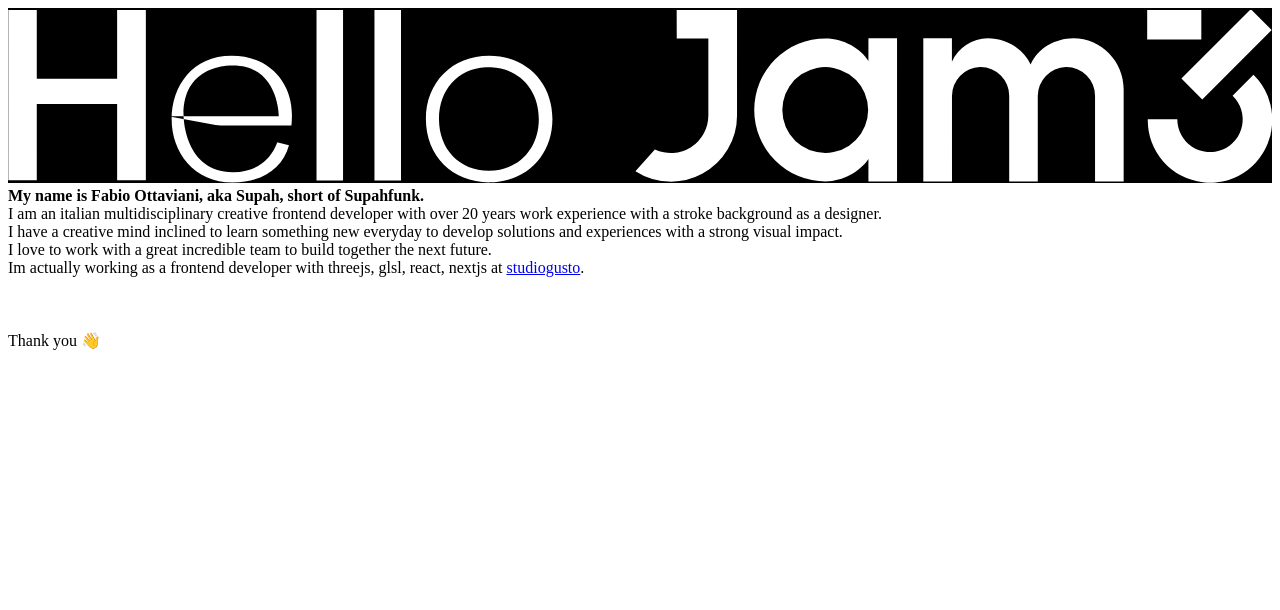
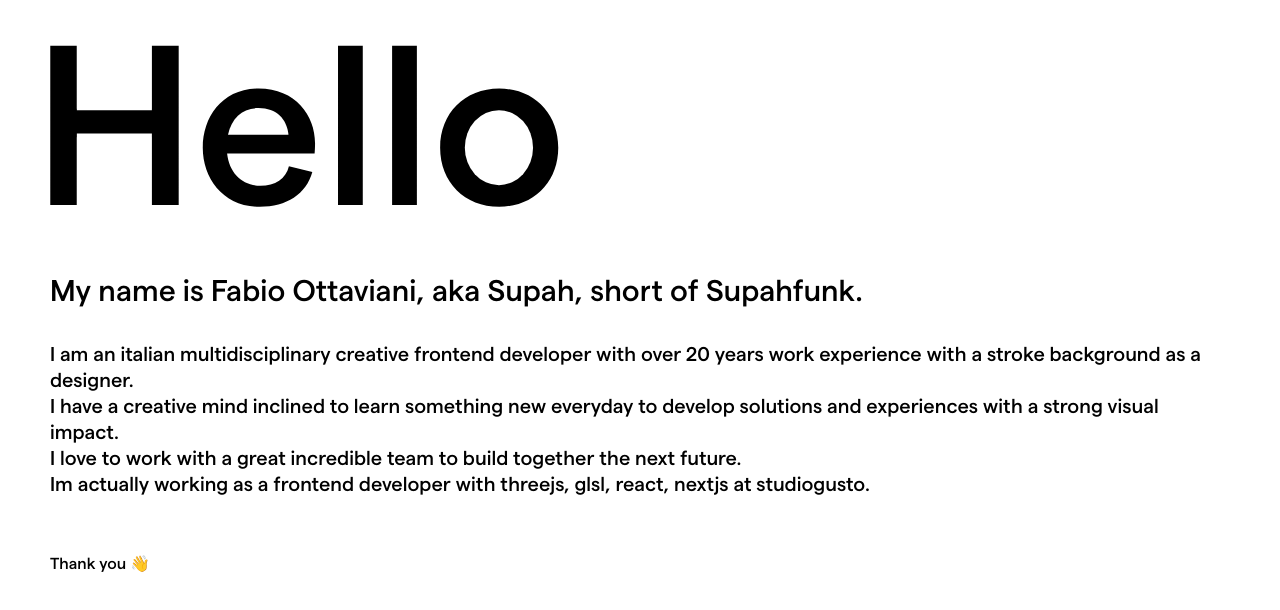
Before and after one commit to pronoia9/portfolio-supah, a React (Vite) app: page / in a window 1280 px wide. Shown: the top 610 px of the page. Built offline with nearby package versions, Linux system fonts and the light colour scheme.

Commit message:
add all styles to global styles (initially)

```diff
--- a/src/style/GlobalStyles.js
+++ b/src/style/GlobalStyles.js
@@ -24,6 +24,304 @@ const GlobalStyles = createGlobalStyle`
     --c-font: ${({ theme }) => theme.font};
     --font: 'Matter';
   }
+
+  *,:after,:before {
+    box-sizing: border-box
+  }
+
+  html {
+    font-size: 10px
+  }
+
+  body {
+    background: #fff;
+    color: #000;
+    margin: 0;
+    padding: 0;
+    font-family: Matter,Helvetica,Arial,sans-serif;
+    font-size: 1.6rem;
+    font-weight: 300
+  }
+
+  #root {
+    padding: 4.4rem 5rem 6rem
+  }
+
+  @media(max-width: 440px) {
+    #root {
+      padding:4.4rem 2.5rem 6rem
+    }
+  }
+
+  a {
+    color: inherit;
+    text-decoration: none
+  }
+
+  h2 {
+    font-size: 7.2rem;
+    font-weight: 500;
+    margin-bottom: 1rem
+  }
+
+  h2+p {
+    margin-bottom: 4rem
+  }
+
+  @media(max-width: 440px) {
+    h2 {
+      font-size:4rem
+    }
+  }
+
+  h3 {
+    font-size: 1.5rem;
+    font-weight: 500;
+    margin: 0
+  }
+
+  .works .work {
+    font-size: 3rem;
+    font-weight: 500
+  }
+
+  @media(max-width: 440px) {
+    .works .work {
+      font-size:2rem
+    }
+  }
+
+  .works .work a {
+    background: #fff;
+    padding: 1rem 0;
+    display: block;
+    position: relative;
+    z-index: 1;
+    border-top: 1px solid #000;
+    border-bottom: 1px solid #000;
+    margin-top: -1px;
+    display: flex;
+    align-items: center
+  }
+
+  .works .work a:visited:after {
+    color: #000
+  }
+
+  .works .work a:after {
+    content: "âœ“";
+    position: absolute;
+    right: 10px;
+    color: #fff
+  }
+
+  @media(max-width: 440px) {
+    .works .work a:after {
+      -webkit-transform:none!important;
+      transform: none!important;
+      font-size: 1.5rem;
+      top: 15px;
+      right: 4px
+    }
+  }
+
+  .works .work img {
+    width: auto;
+    height: 80px;
+    margin-right: 10px
+  }
+
+  .works .work em {
+    font-weight: 300;
+    font-size: 2rem;
+    font-style: normal
+  }
+
+  .works .work span {
+    pointer-events: none
+  }
+
+  .link,.works .work span {
+    display: inline-block
+  }
+
+  @media(max-width: 440px) {
+    .link {
+      -webkit-transform:translateX(4px)!important;
+      transform: translateX(4px)!important
+    }
+  }
+
+  .overlay {
+    position: absolute;
+    z-index: 2;
+    top: 0;
+    left: 0;
+    width: 100%;
+    height: 100%;
+    background: #fff;
+    mix-blend-mode: difference;
+    -webkit-transform: scaleY(0);
+    transform: scaleY(0);
+    pointer-events: none
+  }
+
+  .experiments {
+    -webkit-columns: 2;
+    column-count: 2
+  }
+
+  @media(max-width: 640px) {
+    .experiments {
+      -webkit-columns:1;
+      column-count: 1
+    }
+  }
+
+  .experiments .experiment {
+    font-size: 1.8rem;
+    font-weight: 500
+  }
+
+  .experiments .experiment a {
+    background: #fff;
+    padding: 1rem 0;
+    display: block;
+    position: relative;
+    z-index: 1;
+    border-top: 1px solid #000;
+    border-bottom: 1px solid #000;
+    margin-top: -1px;
+    display: flex;
+    align-items: center
+  }
+
+  .experiments .experiment a img {
+    width: auto;
+    height: 60px;
+    margin-right: 10px
+  }
+
+  .experiments .experiment a:visited:after {
+    color: #000
+  }
+
+  .experiments .experiment a:after {
+    content: "âœ“";
+    position: absolute;
+    right: 10px;
+    color: #fff
+  }
+
+  .experiments .experiment em {
+    font-weight: 300;
+    font-size: 1.2rem;
+    font-style: normal;
+    display: inline-block;
+    width: 17px
+  }
+
+  .experiments .experiment span {
+    display: inline-block;
+    pointer-events: none
+  }
+
+  .intro,section {
+    opacity: 0
+  }
+
+  .intro {
+    margin-top: 6rem;
+    font-size: 2rem;
+    line-height: 1.3
+  }
+
+  .intro strong {
+    font-size: 3rem;
+    display: block;
+    margin-bottom: .5rem;
+    font-weight: 300
+  }
+
+  @media(max-width: 440px) {
+    .intro strong {
+      font-size:2.6rem
+    }
+  }
+
+  .cls-1,.cls-2 {
+    fill: none;
+    stroke: #000;
+    stroke-miterlimit: 10
+  }
+
+  .cls-1 {
+    stroke-width: 21px
+  }
+
+  .cls-2 {
+    stroke-width: 25px
+  }
+
+  .cls-3 {
+    fill: #fff
+  }
+
+  .cv-work {
+    display: block;
+    padding: 2rem 0;
+    font-size: 1.6rem;
+    border-bottom: 1px solid #000
+  }
+
+  .cv-work h3 {
+    font-size: 1.8rem
+  }
+
+  .cv-work .years {
+    font-size: 1.4rem;
+    margin-bottom: 3px
+  }
+
+  .cv-work a {
+    border-bottom: 1px dashed #000
+  }
+
+  ul {
+    margin: 0;
+    padding: 0
+  }
+
+  ul li {
+    list-style-type: none;
+    font-size: 1.6rem
+  }
+
+  ul li,ul li a {
+    padding: 1rem 0;
+    border-bottom: 1px solid #000
+  }
+
+  ul li a {
+    background: #fff;
+    display: block;
+    position: relative;
+    z-index: 1;
+    border-top: 1px solid #000;
+    margin-top: -1px
+  }
+
+  .no-border li {
+    border-bottom: none;
+    padding: 0
+  }
+
+  iframe {
+    display: none!important
+  }
+
+  /*# sourceMappingURL=main.8e896fda.chunk.css.map */
+
 `;
 
 export default GlobalStyles;
```
